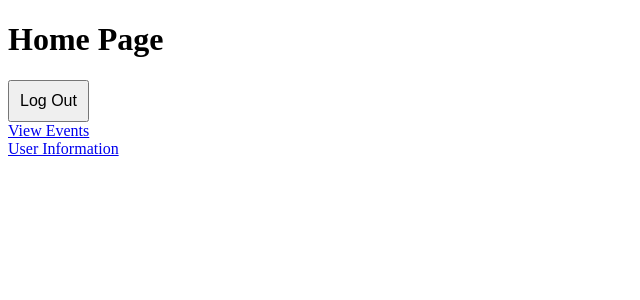
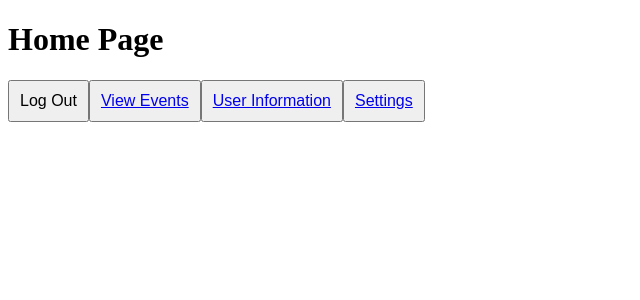
Before and after one commit to rodrigolinhas/PROJ-LES, a React (Vite) app in the folder client/: page /home in a window 1280 px wide. Shown: the top 300 px of the page, without its empty margins (0-640 px from the left). Built offline with nearby package versions, Linux system fonts and the light colour scheme; no server answers; sample sign-in values are in the browser's storage.

Commit message:
resolve merge issues
now its perfect

```diff
--- a/client/src/app/App.tsx
+++ b/client/src/app/App.tsx
@@ -30,6 +30,7 @@ function App() {
                 <Route element={<ProtectedRoutes />}>
                     <Route path="/home" element={<HomePage />}/>
                     <Route path="/user/me" element={<ViewUserPage />} />
+                    <Route path="/settings" element={<SettingsPage />} />
                     <Route path="/events" element={<MyEventsPage />}/>
                     <Route path="/event/create" element={<CreateEventPage />}/>
                     <Route path="/event/edit/:id" element={<EditEventPage />}/>
--- a/client/src/features/events/pages/MyEventsPage.tsx
+++ b/client/src/features/events/pages/MyEventsPage.tsx
@@ -18,9 +18,10 @@ export default function MyEventsPage() {
                 <Link to="/home">Back Home</Link>
             </button>
 
-            {role === "EventOrganizer" && <Link to="/event/create">Create Event</Link>}
-
-            <EventList
+            <button>
+                {role === "EventOrganizer" && <Link to="/event/create">Create Event</Link>}
+            </button>
+                <EventList
                 title="Published Events"
                 endpoint="http://localhost:8080/event/list"
                 emptyMessage="No published events found."
--- a/client/src/features/home/pages/HomePage.tsx
+++ b/client/src/features/home/pages/HomePage.tsx
@@ -22,10 +22,23 @@ export default function HomePage() {
                 }}
             >
                 Log Out
-            </button> <br/>
-            {role === "EventOrganizer" && <span><Link to="/event/create">Create Event</Link><br/></span>}
-            <Link to="/events">View Events</Link> <br/>
-            <Link to="/user/me">User Information</Link> <br/>
+            </button>
+
+            {role === "EventOrganizer" && (
+                <button>
+                    <Link to="/event/create">Create Event</Link>
+                </button>
+            )}
+
+            <button>
+                <Link to="/events">View Events</Link>
+            </button>
+            <button>
+                <Link to="/user/me">User Information</Link>
+            </button>
+            <button>
+                <Link to="/settings">Settings</Link>
+            </button>
         </div>
     );
 }
--- a/client/src/features/settings/components/SettingsForm.tsx
+++ b/client/src/features/settings/components/SettingsForm.tsx
@@ -41,13 +41,13 @@ export default function SettingsForm() {
                 );
                 if (res.ok) {
                     const data = await res.json();
-                    setFirstName(data.firstName);
-                    setLastName(data.lastName);
-                    setEmail(data.email);
+                    setFirstName(data.FirstName);
+                    setLastName(data.LastName);
+                    setEmail(data.Email);
                     setOriginalData({
-                        firstName: data.firstName,
-                        lastName: data.lastName,
-                        email: data.email,
+                        firstName: data.FirstName,
+                        lastName: data.LastName,
+                        email: data.Email,
                     });
                 } else {
                     setMessage("Failed to load user data");
```
